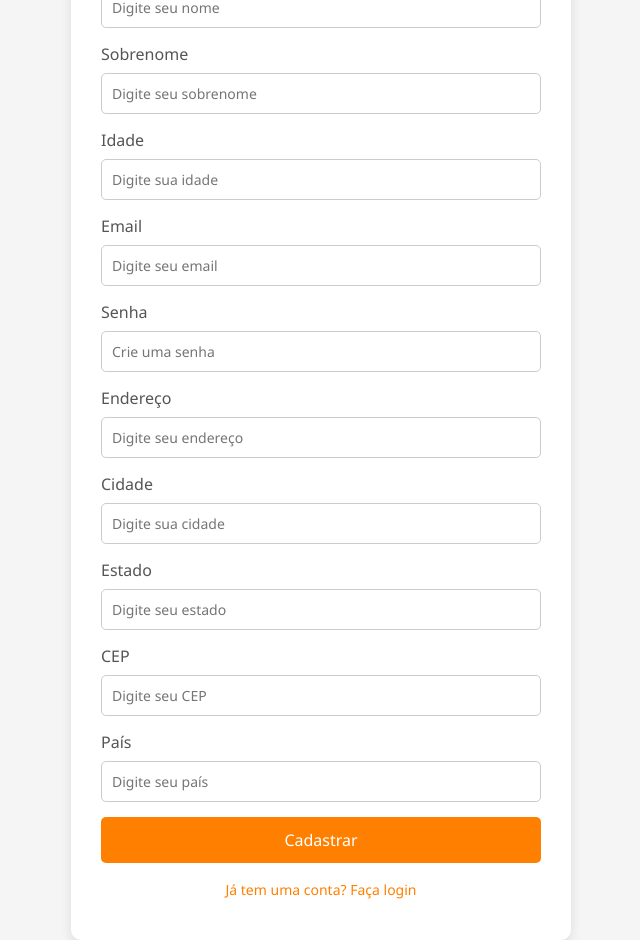
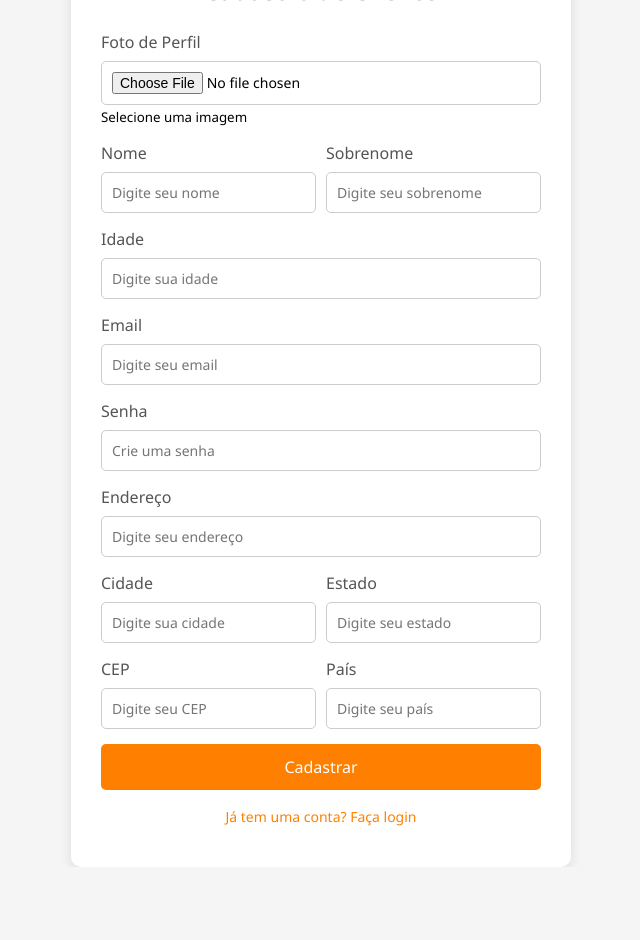
Before and after one commit to Wesley00s/cinema-fastapi, a FastAPI app: page /register-customer in a window 1280 px wide. Shown: the whole page, without its empty margins (319-959 px from the left). After the commit the page ends 867 px from the top, so only its background shows below. Run offline with FastAPI, Linux system fonts and the light colour scheme; parts of the project's set-up code (start-up, migrations or seed data) failed here and were passed over.

Commit message:
update: update register-customer.html

```diff
--- a/app/templates/register-customer.html
+++ b/app/templates/register-customer.html
@@ -10,7 +10,21 @@
 <body>
 <div class="register-container">
     <h2>Cadastro de Cliente</h2>
-        <form id="register-form">
+
+    <form id="register-form" enctype="multipart/form-data">
+        <div class="form-group">
+            <label for="photo">Foto de Perfil</label>
+            <input type="file"
+                   id="photo"
+                   name="photo"
+                   accept="image/*"
+                   class="photo-input">
+            <small>Selecione uma imagem</small>
+            <div class="photo-preview" id="photo-preview" style="display: none;">
+                <img id="preview-image" src="#" alt="Pré-visualização da Foto">
+            </div>
+        </div>
+        <div class="username">
             <div class="form-group">
                 <label for="first_name">Nome</label>
                 <input type="text" id="first_name" name="first_name" placeholder="Digite seu nome" required>
@@ -18,6 +32,7 @@
             <div class="form-group">
                 <label for="last_name">Sobrenome</label>
                 <input type="text" id="last_name" name="last_name" placeholder="Digite seu sobrenome" required>
+            </div>
         </div>
         <div class="form-group">
             <label for="age">Idade</label>
@@ -35,6 +50,7 @@
             <label for="address">Endereço</label>
             <input type="text" id="address" name="address" placeholder="Digite seu endereço" required>
         </div>
+        <div class="city-state">
             <div class="form-group">
                 <label for="city">Cidade</label>
                 <input type="text" id="city" name="city" placeholder="Digite sua cidade" required>
@@ -43,6 +59,8 @@
                 <label for="state">Estado</label>
                 <input type="text" id="state" name="state" placeholder="Digite seu estado" required>
             </div>
+        </div>
+        <div class="cep-country">
             <div class="form-group">
                 <label for="zip_code">CEP</label>
                 <input type="text" id="zip_code" name="zip_code" placeholder="Digite seu CEP" required>
@@ -51,6 +69,8 @@
                 <label for="country">País</label>
                 <input type="text" id="country" name="country" placeholder="Digite seu país" required>
             </div>
+        </div>
+
         <button type="submit" class="register-btn">Cadastrar</button>
         <div class="login-link">
             <a href="/login-customer">Já tem uma conta? Faça login</a>
```
Lines whose indentation alone changed are shown as unchanged.
